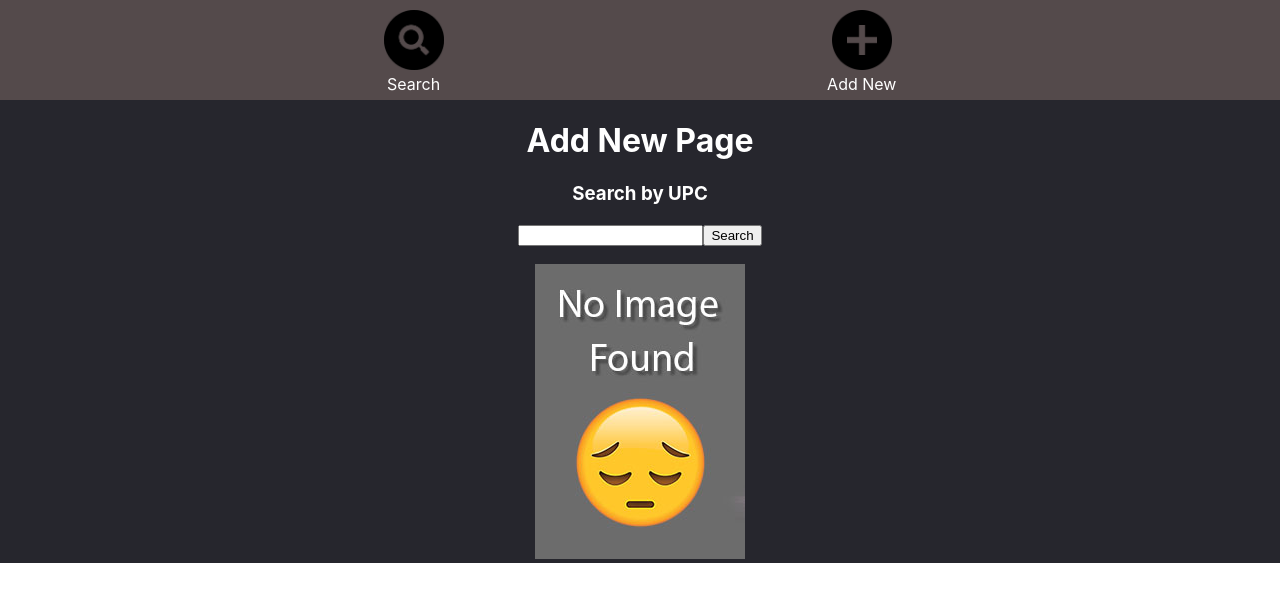
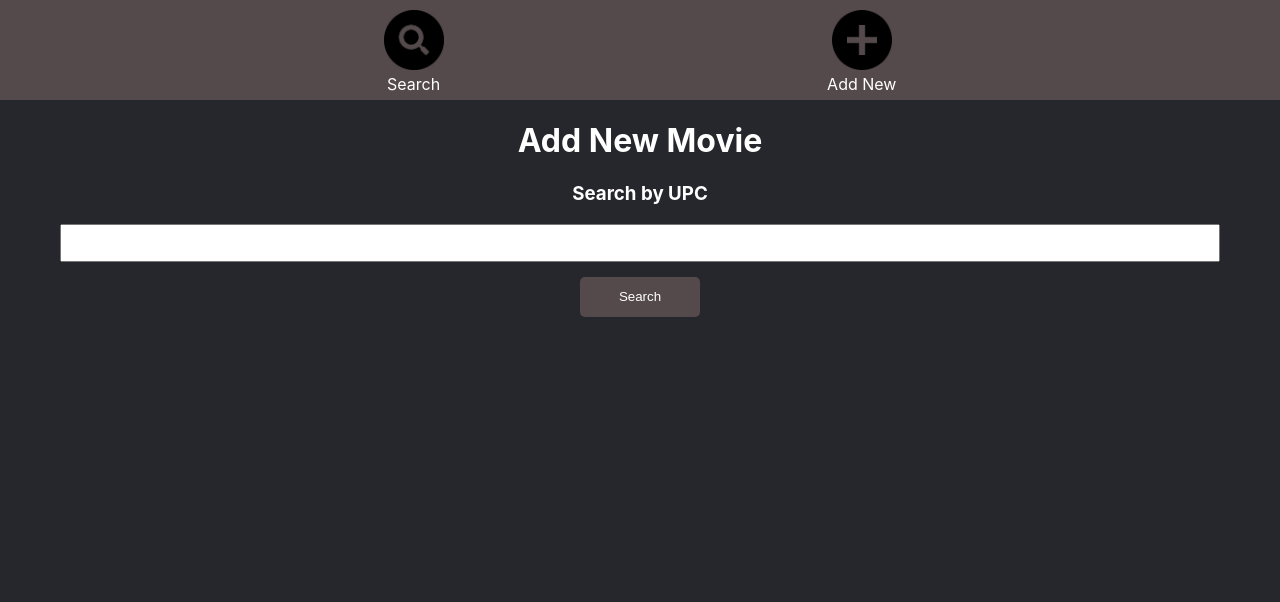
Before and after one commit to warlock257/movie-vault, a React (Create React App) app in the folder front-end/: page /addnew in a window 1280 px wide. Shown: the top 602 px of the page. Built offline with nearby package versions, Linux system fonts and the light colour scheme.

Commit message:
improved search result page

```diff
--- a/front-end/src/App.scss
+++ b/front-end/src/App.scss
@@ -1,7 +1,10 @@
 .App {
   text-align: center;
+  color:white;
+}
+
+body{
   background-color: #26262d;
-  color:white;
 }
 
 .App-logo {
@@ -77,8 +80,8 @@
     margin:0;
   }
 
-  .searchResults{
-    .singleResult{
+  .dbResults{
+    .singleDBResult{
       h3{
         margin-bottom:10px;
       }
@@ -103,3 +106,35 @@
     }
   }
 }
+
+.addNew{
+  height: 100vh;
+  input{
+    width:90%;
+    height:2rem;
+  }
+  button{
+    height: 2.5rem;
+    width:120px;
+    display:block;
+    margin:15px auto;
+    color:white;
+    border:none;
+    border-radius:5px;
+  }
+  .buttonSearch{
+    background-color:#544a4b;
+  }
+  .searchUPCResults{
+    img{
+      max-width: 90%;
+    }
+    .buttonOwned{
+      background-color: green;
+    }
+    .buttonNotOwned{
+      background-color: red;
+    }
+  }
+
+}
--- a/front-end/src/components/addNew.js
+++ b/front-end/src/components/addNew.js
@@ -2,17 +2,26 @@ import React, { Component } from 'react'
 import SearchResult from './searchResult'
 
 export default class addNew extends Component {
+
+
+
   render() {
+    let searchResults;
+    if(this.props.currentMovie.title){
+      searchResults = <SearchResult currentMovie={this.props.currentMovie} />
+    }
+
+
     return (
       <div className="addNew">
-        <h1>Add New Page</h1>
+        <h1>Add New Movie</h1>
         <h3>Search by UPC</h3>
         <form onSubmit={this.props.searchForUpc}>
             <input type="text" name="upcInput" />
-            <button type="submit">Search</button>
+            <button type="submit" className="buttonSearch">Search</button>
         </form>
 
-        <SearchResult currentMovie={this.props.currentMovie} />
+        {searchResults}
       </div>
     )
   }
--- a/front-end/src/components/searchPage.js
+++ b/front-end/src/components/searchPage.js
@@ -24,9 +24,9 @@ export default class searchPage extends Component {
 
         <hr/>
 
-        <div className="searchResults">
+        <div className="dbResults">
 
-          <div className="singleResult">
+          <div className="singleDBResult">
             <h3>Black Panther 4K Ultra [Blu-ray]</h3>
             <p>UPC: 786936856316</p>
             <img src="https://d29pz51ispcyrv.cloudfront.net/images/I/J3u8uowQRzyQ7O6x1.MD256.JPEG" alt="movie poster"/>
--- a/front-end/src/components/searchResult.js
+++ b/front-end/src/components/searchResult.js
@@ -2,14 +2,31 @@ import React from 'react'
 
 export default function searchResult(props) {
     let moviePoster = "placeholder.jpg"
+    if(props.currentMovie.imgUrl){
+        moviePoster = props.currentMovie.imgUrl
+    } else{
+        moviePoster = "placeholder.jpg"
+    }
+    //console.log(props.currentMovie.imgUrl)
 
+    let ownStatus = true
+    let ownButton
+    if (ownStatus === true){
+      ownButton = <button className="buttonOwned">Owned</button>
+    } else {
+      ownButton = <button className="buttonNotOwned">Not Owned</button>
+    }
 
-    console.log(props.currentMovie.imgUrl)
     return (
-        <div>
+        <div className="searchUPCResults">
             <h3>{props.currentMovie.title}</h3>
-            <img src={moviePoster} alt="movie poster"/>
+            {ownButton}
+            <img src={moviePoster} alt="movie poster"
+            onError={(e)=>{
+                e.target.onerror = null;
+                e.target.src="placeholder.jpg"}
+            } />
+
         </div>
     )
-
 }
```
Also changed, not shown: 2 other files (tests, documents, lock files or other folders).
